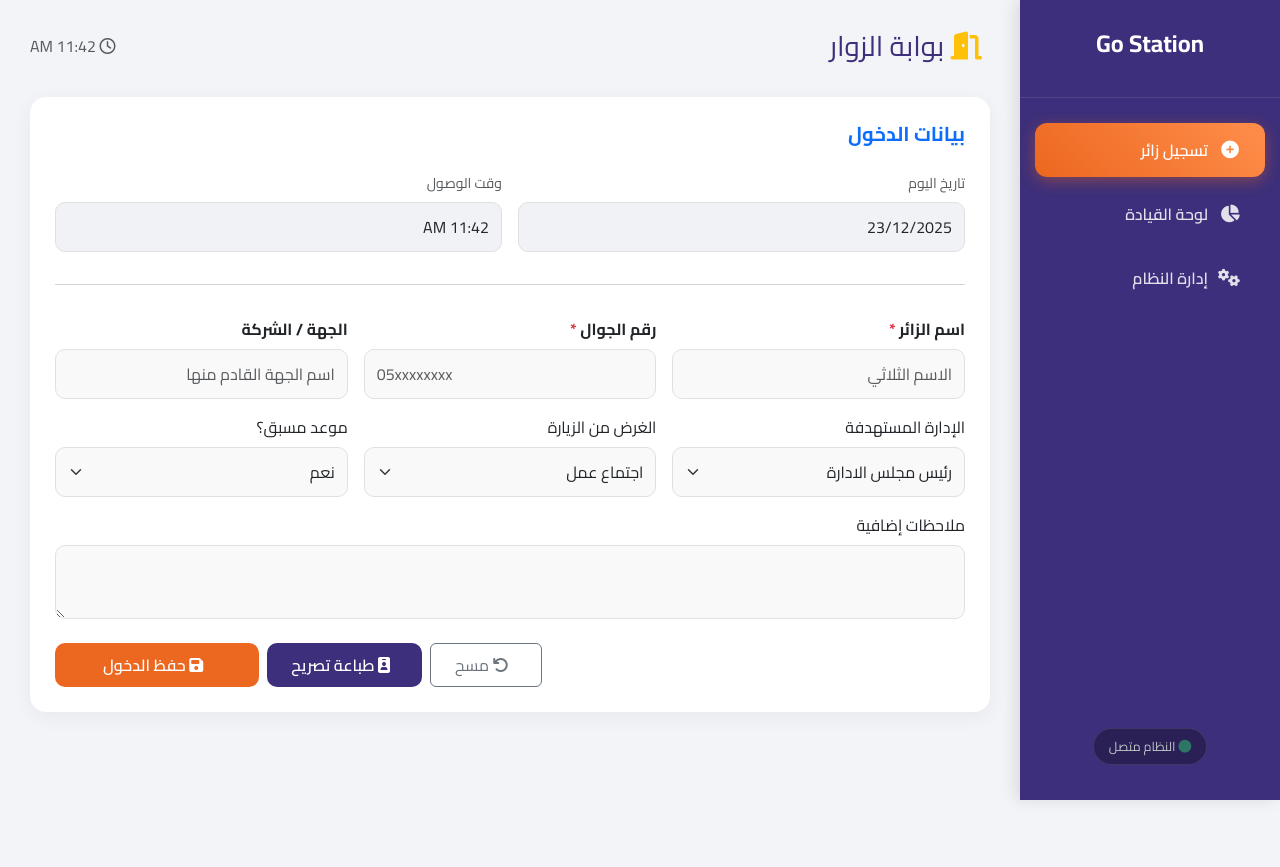
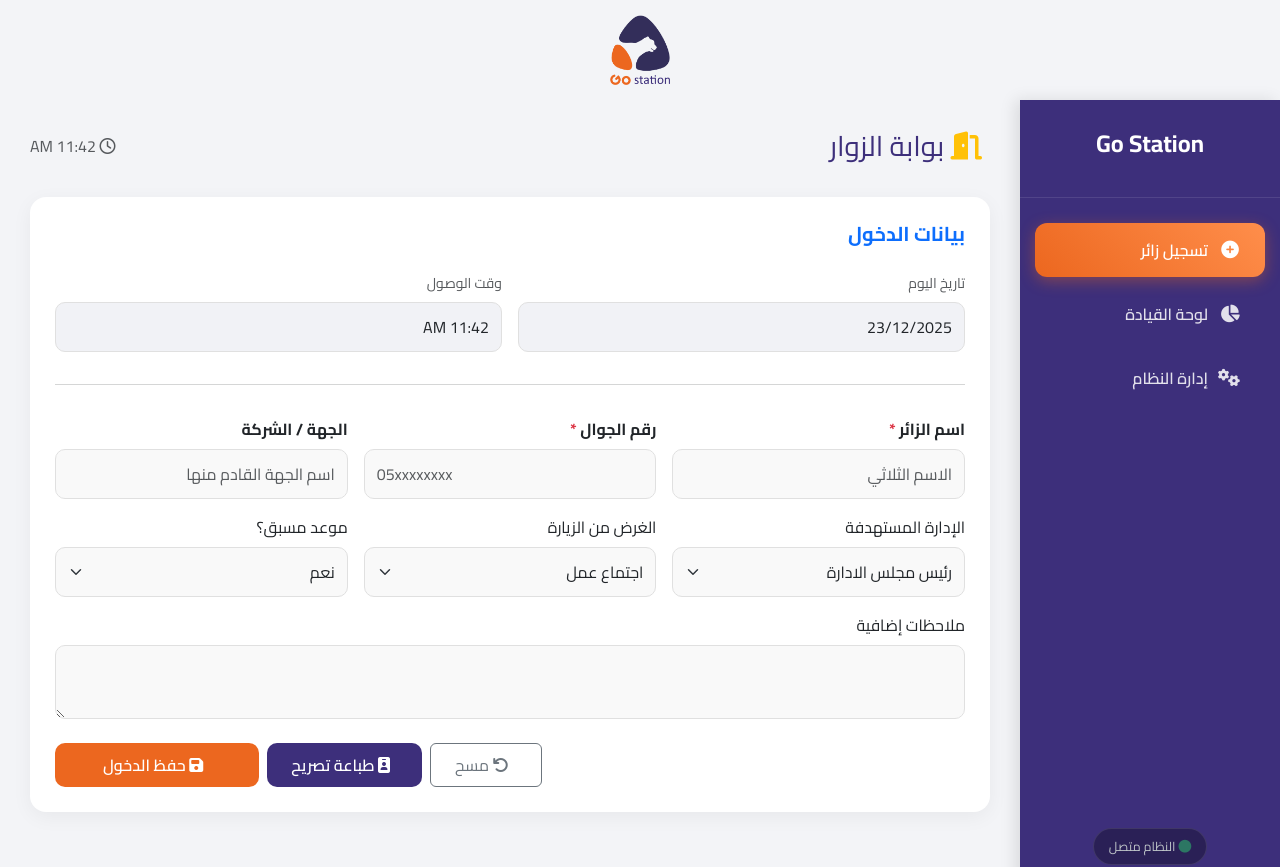
Before and after one commit to mohammedaidhah/my-first-project, a plain HTML site: page index.html in a window 1280 px wide. Before the commit the page ends 800 px from the top, so only its background shows below. Drawn offline with nearby package versions, Linux system fonts and the light colour scheme; some packages are replaced by stand-ins of ours; a script that the page names is missing.

Commit message:
Add Gostation logo to header

```diff
--- a/index.html
+++ b/index.html
@@ -217,7 +217,9 @@
     </style>
 </head>
 <body>
-
+<header style="padding: 15px; text-align: center;">
+    <img src="logo gostation.png" alt="شعار قوستيشن" style="height: 70px;">
+  </header>
 <div class="sidebar">
     <div class="logo-area">
         <img src="logo.png" alt="GoStation Logo" onerror="this.style.display='none'; document.getElementById('alt-logo').style.display='block';">
```
